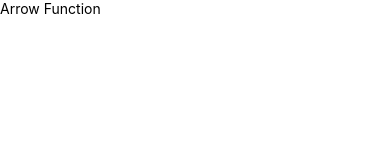
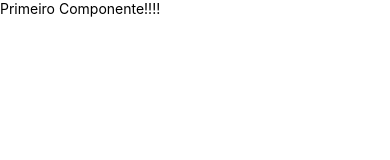
Before and after one commit to ThadeuCesario/ThadeuCesario, a React Native app in the folder fundamentals/: screen / in a window 390 px wide. Shown: the top 160 px of the page. Built offline with nearby package versions, Linux system fonts and the light colour scheme.

Commit message:
First Component

```diff
--- a/fundamentals/src/App.js
+++ b/fundamentals/src/App.js
@@ -1,7 +1,10 @@
 import React from 'react';
 import {Text} from 'react-native';
 
+import PrimeiroComponente from './components/Primeiro';
+
 export default () => {
-    let jsx = <Text>Arrow Function</Text>;
-    return jsx;
+    return(
+        <PrimeiroComponente></PrimeiroComponente>
+    )
 }
--- /dev/null
+++ b/fundamentals/src/components/Primeiro.js
@@ -0,0 +1,4 @@
+import React from 'react';
+import {Text, View} from 'react-native';
+
+export default () => <Text>Primeiro Componente!!!!</Text>;
```
